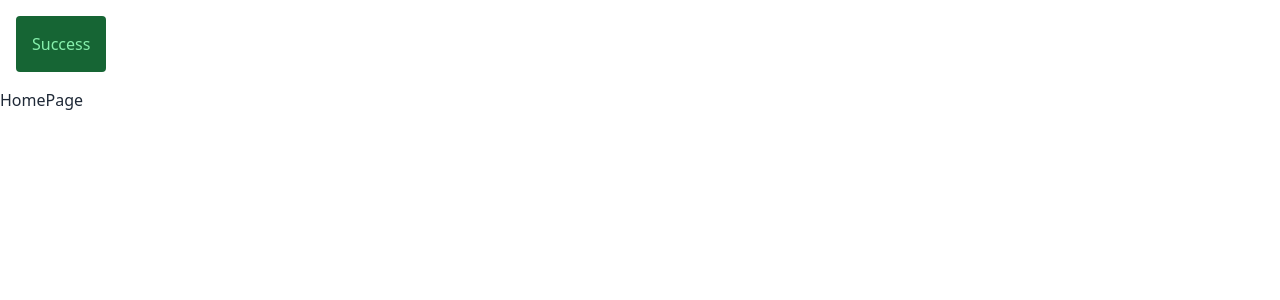
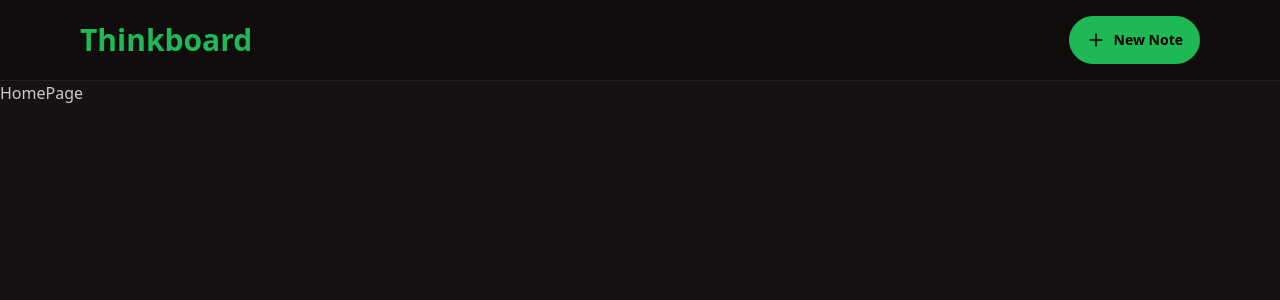
Before and after one commit to DeveloperThierry/mern-thinkboard, a React app in the folder frontend/: page / in a window 1280 px wide. Shown: the top 300 px of the page. Built offline with nearby package versions, Linux system fonts and the light colour scheme; the HTML template or start-up script is replaced by a standard one.

Commit message:
Create Navbar

```diff
--- a/frontend/package.json
+++ b/frontend/package.json
@@ -10,6 +10,8 @@
     "preview": "vite preview"
   },
   "dependencies": {
+    "axios": "^1.13.2",
+    "lucide-react": "^0.560.0",
     "react": "^19.2.0",
     "react-dom": "^19.2.0",
     "react-hot-toast": "^2.6.0",
--- a/frontend/src/App.jsx
+++ b/frontend/src/App.jsx
@@ -1,21 +1,22 @@
-import React from 'react'
-import HomePage from './pages/HomePage'
-import CreatePage from './pages/CreatePage'
-import NoteDetailPage from './pages/NoteDetailPage'
-import { Routes, Route } from 'react-router'
-import toast from 'react-hot-toast'
-
+import React from "react";
+import HomePage from "./pages/HomePage";
+import CreatePage from "./pages/CreatePage";
+import NoteDetailPage from "./pages/NoteDetailPage";
+import { Routes, Route } from "react-router";
+import toast from "react-hot-toast";
+import daisyui from "daisyui";
+import Navbar from "./components/Navbar";
 const App = () => {
   return (
-    <div>
-      <button onClick={()=>toast.success("congrats")} className="text-green-300 p-4 bg-green-800 rounded m-4">Success</button>
+    <div data-theme="forest" className="min-h-screen">
+     <Navbar/>
       <Routes>
-        <Route path='/' element={<HomePage />} />
-        <Route path='/create' element={<CreatePage />} />
-        <Route path='/note/:id' element={<NoteDetailPage />} />
+        <Route path="/" element={<HomePage />} />
+        <Route path="/create" element={<CreatePage />} />
+        <Route path="/note/:id" element={<NoteDetailPage />} />
       </Routes>
     </div>
-  )
-}
+  );
+};
 
-export default App
+export default App;
--- /dev/null
+++ b/frontend/src/components/Navbar.jsx
@@ -0,0 +1,22 @@
+import React from 'react'
+import {Link} from 'react-router'
+import {PlusIcon} from 'lucide-react'
+const Navbar = () => {
+  return (
+    <header className="bg-base-300 border-b border-base-content/10">
+      <div className="mx-auto max-w-6xl p-4 ">
+        <div className="flex items-center justify-between">
+          <h1 className="text-3xl font-bold text-primary font-mono- tracking tight"> Thinkboard</h1>
+          <div className="flex items-center gap-4">
+            <Link to={"/create"} className="btn btn-primary">
+            <PlusIcon className="size-5"/>
+            <span>New Note</span>
+            </Link>
+          </div>
+        </div>
+      </div>
+    </header>
+  )
+}
+
+export default Navbar
--- a/frontend/src/pages/HomePage.jsx
+++ b/frontend/src/pages/HomePage.jsx
@@ -2,7 +2,7 @@ import React from 'react'
 
 const HomePage = () => {
   return (
-    <div>HomePage</div>
+    <div className="min-h-screen">HomePage</div>
   )
 }
 
--- a/frontend/tailwind.config.js
+++ b/frontend/tailwind.config.js
@@ -1,12 +1,13 @@
 /** @type {import('tailwindcss').Config} */
-import daisyui from 'daisyui'
+import daisyui from "daisyui";
 export default {
-  content: [
-    "./index.html",
-    "./src/**/*.{js,ts,jsx,tsx}",
-  ],
+  content: ["./index.html", "./src/**/*.{js,ts,jsx,tsx}"],
   theme: {
     extend: {},
   },
   plugins: [daisyui],
-}
+  daisyui:{
+    themes:["light", "dark", "aqua", "luxury", "forest", "coffee"]
+  }
+
+};
```
Also changed, not shown: 1 other file (tests, documents, lock files or other folders).
